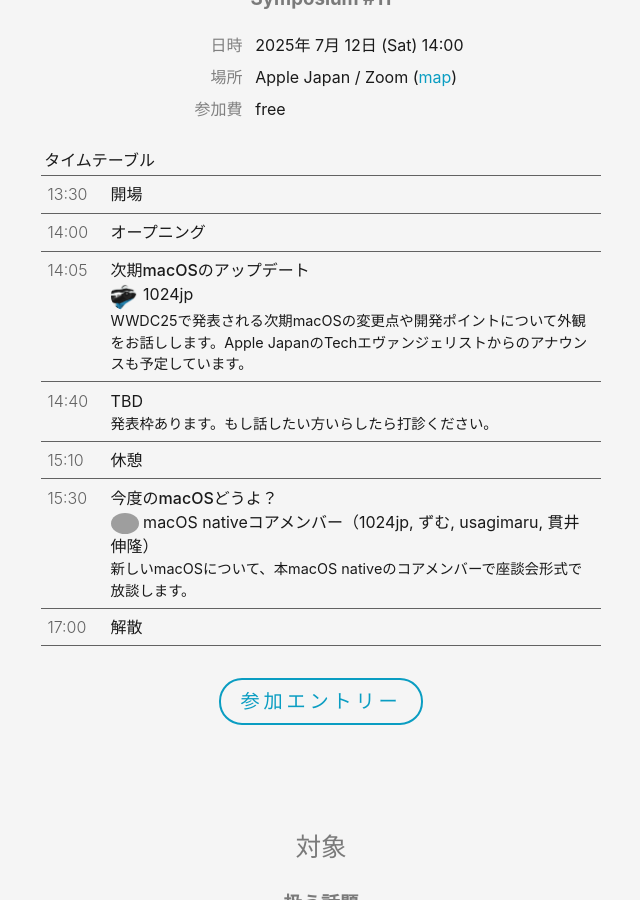
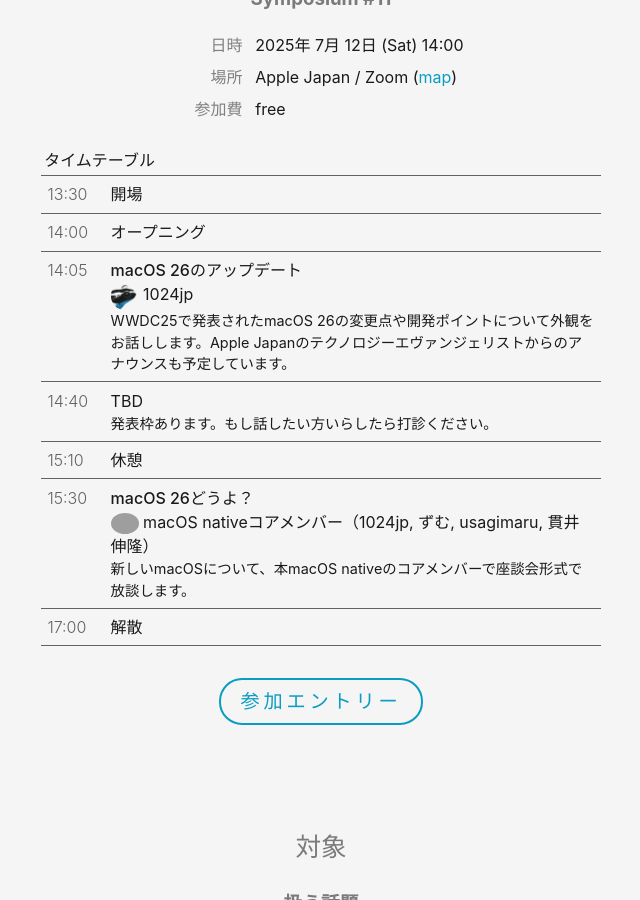
Before and after one commit to macOS-native/macos-native.github.io, a Jekyll site: the page built from index.md, in a window 1280 px wide and 900 px high, scrolled down 691 px. Shown: the whole window, without its empty margins (319-959 px from the left). Built offline with Jekyll 4.4.1, drawn with Linux system fonts in a browser that asks for light colours; grey boxes are pictures that could not be loaded.

Commit message:
Update timetable

```diff
--- a/_data/events.yml
+++ b/_data/events.yml
@@ -12,12 +12,12 @@
     - time: "14:00"
       title: "オープニング"
     - time: "14:05"
-      title: "次期macOSのアップデート"
+      title: "macOS 26のアップデート"
       presenter:
         name: 1024jp
         avatar: 1024jp
       description: |
-        WWDC25で発表される次期macOSの変更点や開発ポイントについて外観をお話しします。Apple JapanのTechエヴァンジェリストからのアナウンスも予定しています。
+        WWDC25で発表されたmacOS 26の変更点や開発ポイントについて外観をお話しします。Apple Japanのテクノロジーエヴァンジェリストからのアナウンスも予定しています。
     - time: "14:40"
       title: "TBD"
       description: |
@@ -25,7 +25,7 @@
     - time: "15:10"
       title: "休憩"
     - time: "15:30"
-      title: "今度のmacOSどうよ？"
+      title: "macOS 26どうよ？"
       presenter:
         name: macOS nativeコアメンバー（1024jp, ずむ, usagimaru, 貫井伸隆）
       description: |
```
